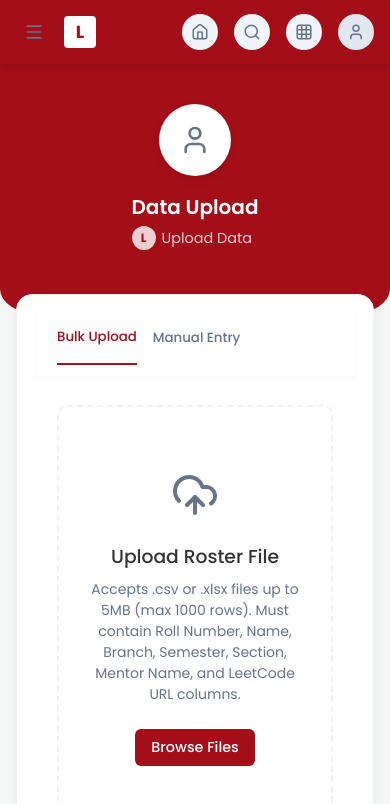
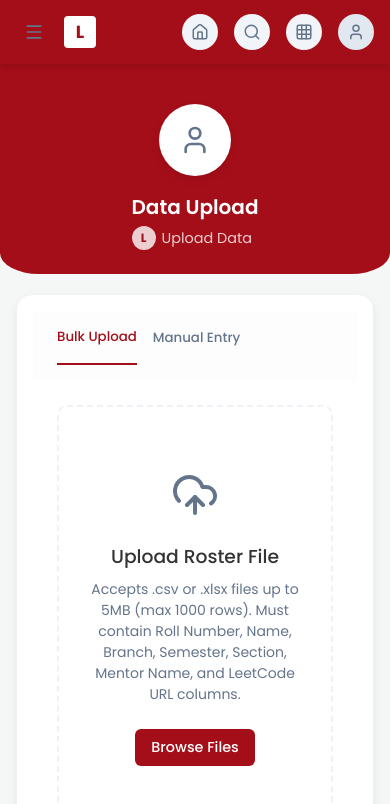
Before and after one commit to armaan002609/leetcode-tracker, a Next.js app: page /upload in a window 390 px wide. Shown: the top 804 px of the page. Built offline with nearby package versions, Linux system fonts and the light colour scheme.

Commit message:
fix: push quick stats down into white area on mobile

```diff
--- a/src/app/globals.css
+++ b/src/app/globals.css
@@ -591,7 +591,7 @@ button {
   }
 
   .curved-banner-container {
-    height: 250px;
+    height: 210px;
   }
 
   .curved-banner {
@@ -619,7 +619,7 @@ button {
   }
 
   .quick-stats-bar {
-    margin: 16px 0 0 0 !important;
+    margin: 48px 0 0 0 !important;
     gap: 12px !important;
     flex-wrap: wrap;
     width: 100%;
```
